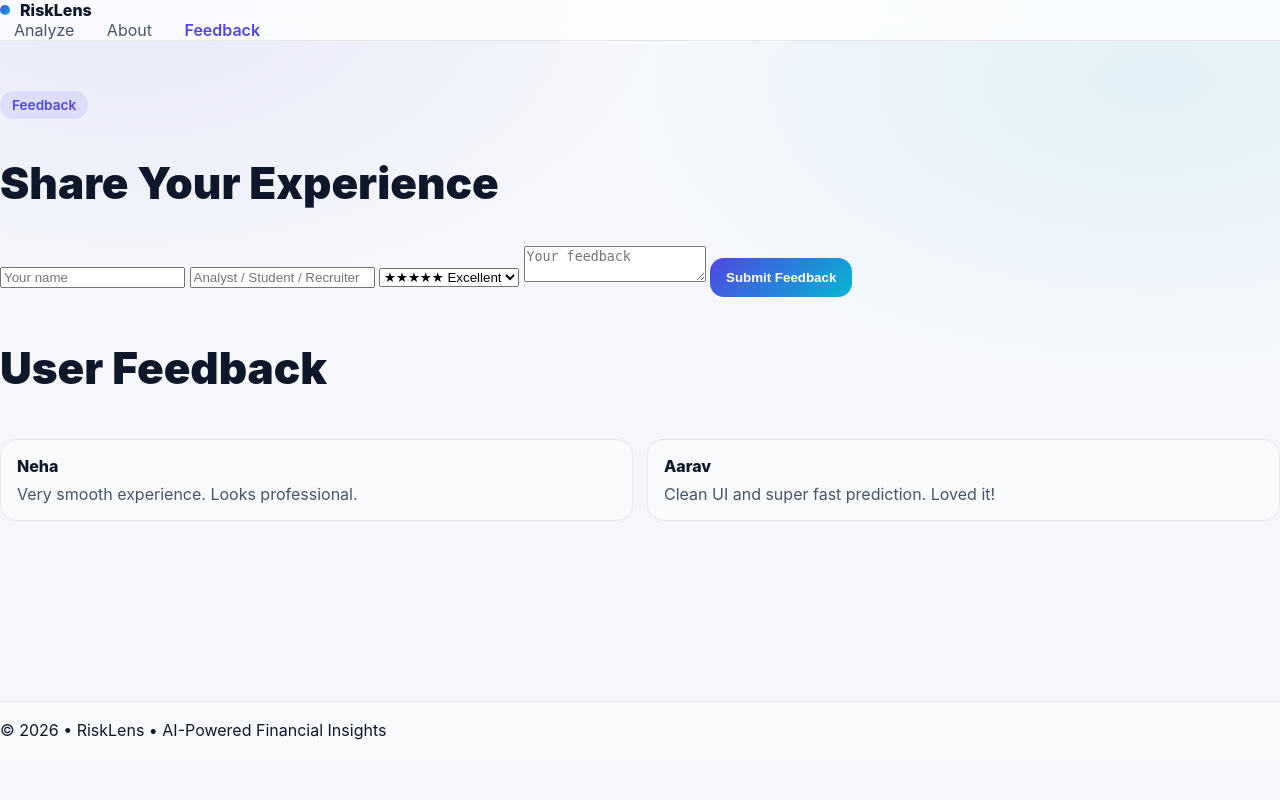
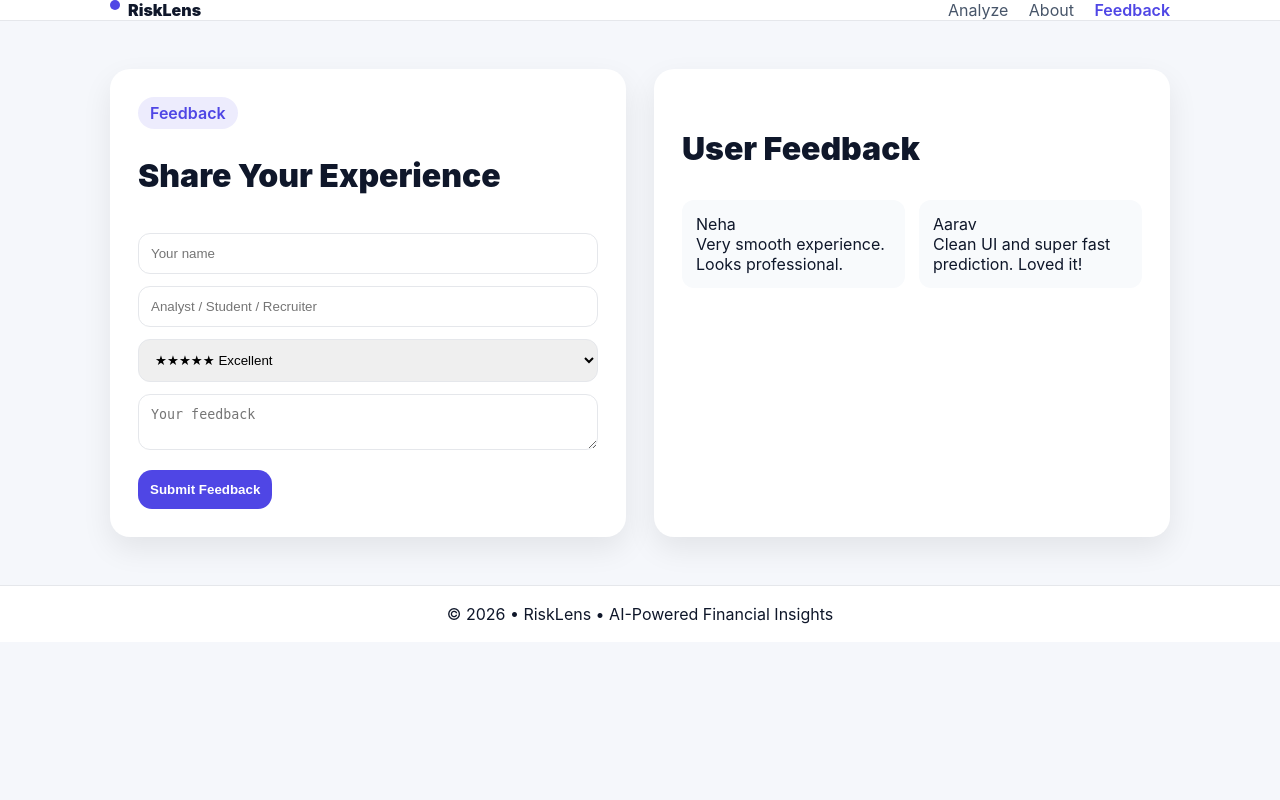
Before and after one commit to Haril2766/Loan-Default-ML, a Flask app: page /reviews in a window 1280 px wide. Run offline with Flask 3, Linux system fonts and the light colour scheme.

Commit message:
Update style.css

```diff
--- a/static/css/style.css
+++ b/static/css/style.css
@@ -1,73 +1,51 @@
 :root{
-  --bg-main:#f5f7fb;
-  --bg-soft:#ffffff;
-  --bg-glass:rgba(255,255,255,.75);
-
-  --text-main:#0f172a;
-  --text-soft:#475569;
-
+  --bg:#f5f7fb;
+  --card:#ffffff;
+  --text:#0f172a;
+  --soft:#475569;
   --primary:#4f46e5;
-  --secondary:#06b6d4;
-  --success:#16a34a;
-  --danger:#dc2626;
-
   --border:#e5e7eb;
-  --shadow:0 10px 30px rgba(15,23,42,.08);
+  --shadow:0 12px 30px rgba(0,0,0,.08);
 }
 
-*{ box-sizing:border-box; }
-html,body{ height:100%; }
-
+*{box-sizing:border-box}
 body{
   margin:0;
-  font-family: Inter, ui-sans-serif, system-ui, -apple-system, Segoe UI, Roboto;
-  color:var(--text-main);
-  background:
-    radial-gradient(900px 500px at 10% 0%, rgba(79,70,229,.08), transparent 60%),
-    radial-gradient(900px 500px at 90% 10%, rgba(6,182,212,.08), transparent 60%),
-    var(--bg-main);
+  font-family:Inter,system-ui,sans-serif;
+  background:var(--bg);
+  color:var(--text);
 }
 
-/* UTIL */
-.text-soft{ color:var(--text-soft); }
+.topbar{
+  background:#fff;
+  border-bottom:1px solid var(--border);
+}
 
-/* NAVBAR */
-.topbar{
-  position:sticky;
-  top:0;
-  z-index:50;
-  background:var(--bg-glass);
-  backdrop-filter: blur(10px);
-  border-bottom:1px solid var(--border);
+.navWrap{
+  display:flex;
+  justify-content:space-between;
+  padding:16px 24px;
 }
 
 .brand{
   display:flex;
-  align-items:center;
-  gap:10px;
-  font-weight:800;
+  gap:8px;
+  font-weight:900;
   text-decoration:none;
-  color:var(--text-main);
+  color:var(--text);
 }
 
 .brandDot{
   width:10px;
   height:10px;
   border-radius:50%;
-  background:linear-gradient(135deg,var(--primary),var(--secondary));
+  background:var(--primary);
 }
 
 .navlinks a{
-  color:var(--text-soft);
+  margin-left:16px;
   text-decoration:none;
-  padding:10px 14px;
-  border-radius:10px;
-  transition:.2s ease;
-}
-
-.navlinks a:hover{
-  color:var(--primary);
-  background:rgba(79,70,229,.08);
+  color:var(--soft);
 }
 
 .navlinks a.active{
@@ -75,34 +53,25 @@ body{
   font-weight:600;
 }
 
-/* LAYOUT */
-.page{
-  min-height:calc(100vh - 140px);
-}
+.heroWrap{ padding:48px 0 }
 
-.heroWrap{
-  padding:50px 0 70px;
-}
+.container{ max-width:1100px; margin:auto; padding:0 20px }
 
-/* CARDS */
-.heroCard,
-.glassCard{
-  background:var(--bg-soft);
+.card{
+  background:var(--card);
+  padding:28px;
   border-radius:20px;
-  padding:26px;
   box-shadow:var(--shadow);
 }
 
-.heroTitle{
-  font-size:clamp(28px,4vw,44px);
-  font-weight:900;
+.grid{
+  display:grid;
+  grid-template-columns:1fr 1fr;
+  gap:28px;
 }
 
-.heroText{
-  margin-top:10px;
-  color:var(--text-soft);
-  line-height:1.6;
-}
+.heroTitle{ font-size:2rem; font-weight:900 }
+.heroText{ color:var(--soft); margin-top:8px }
 
 .pill{
   display:inline-block;
@@ -111,83 +80,46 @@ body{
   background:rgba(79,70,229,.1);
   color:var(--primary);
   font-weight:600;
-  font-size:.85rem;
 }
 
-/* FORMS */
-.form-label{
-  font-weight:600;
+.form input,
+.form select,
+.form textarea{
+  width:100%;
+  padding:12px;
+  margin-top:12px;
+  border-radius:12px;
+  border:1px solid var(--border);
 }
 
-.form-control,
-.form-select{
-  border-radius:12px;
-  border:1px solid var(--border);
+.btnGlow{
+  margin-top:16px;
   padding:12px;
+  border:none;
+  border-radius:14px;
+  background:var(--primary);
+  color:#fff;
+  font-weight:700;
 }
 
-.form-control:focus,
-.form-select:focus{
-  border-color:var(--primary);
-  box-shadow:0 0 0 2px rgba(79,70,229,.15);
-}
-
-/* BUTTONS */
-.btnGlow{
-  border:0;
-  border-radius:14px;
-  padding:12px 16px;
-  background:linear-gradient(135deg,var(--primary),var(--secondary));
-  color:#fff;
-  font-weight:700;
-  cursor:pointer;
-  transition:.2s ease;
-}
-
-.btnGlow:hover{
-  transform:translateY(-1px);
-  box-shadow:0 12px 28px rgba(79,70,229,.35);
-}
-
-/* GRID INFO */
 .grid2{
   display:grid;
   grid-template-columns:repeat(2,1fr);
   gap:14px;
+  margin-top:20px;
 }
 
-.kv{
-  padding:14px;
+.kv{ background:#f8fafc; padding:14px; border-radius:12px }
+.k{ font-size:.8rem; color:var(--soft) }
+.v{ font-weight:800 }
+
+.hintBox{
+  margin-top:24px;
+  background:#eef2ff;
+  padding:16px;
   border-radius:14px;
-  background:#f8fafc;
-  border:1px solid var(--border);
 }
 
-.k{
-  font-size:.8rem;
-  color:var(--text-soft);
-}
-
-.v{
-  font-weight:800;
-  margin-top:4px;
-}
-
-/* HINTS */
-.hintBox{
-  margin-top:22px;
-  border-radius:16px;
-  background:rgba(22,163,74,.08);
-  border:1px solid rgba(22,163,74,.25);
-  padding:16px;
-}
-
-.hintTitle{
-  font-weight:800;
-  margin-bottom:6px;
-}
-
-/* REVIEWS */
 .reviewGrid{
   display:grid;
   grid-template-columns:repeat(2,1fr);
@@ -196,22 +128,19 @@ body{
 
 .reviewCard{
   background:#f8fafc;
-  border-radius:16px;
-  padding:16px;
-  border:1px solid var(--border);
+  padding:14px;
+  border-radius:12px;
 }
 
-.reviewName{ font-weight:800; }
-.reviewMsg{ margin-top:8px; color:var(--text-soft); }
-
-/* FOOTER */
 .footer{
-  background:#f8fafc;
+  padding:18px;
+  text-align:center;
+  background:#fff;
   border-top:1px solid var(--border);
-  padding:18px 0;
 }
 
-@media(max-width:992px){
-  .grid2{ grid-template-columns:1fr; }
-  .reviewGrid{ grid-template-columns:1fr; }
+@media(max-width:900px){
+  .grid{ grid-template-columns:1fr }
+  .grid2{ grid-template-columns:1fr }
+  .reviewGrid{ grid-template-columns:1fr }
 }
```
